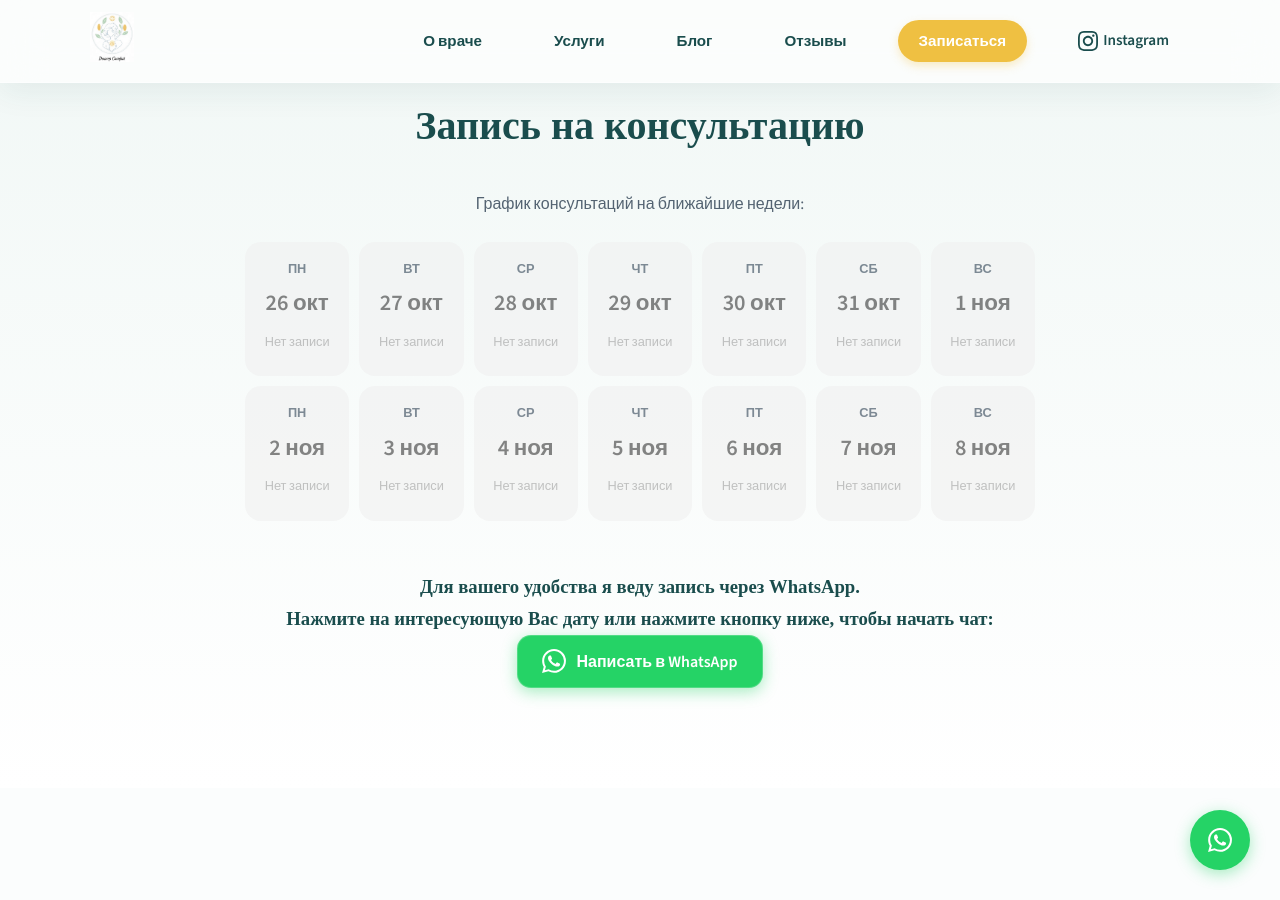
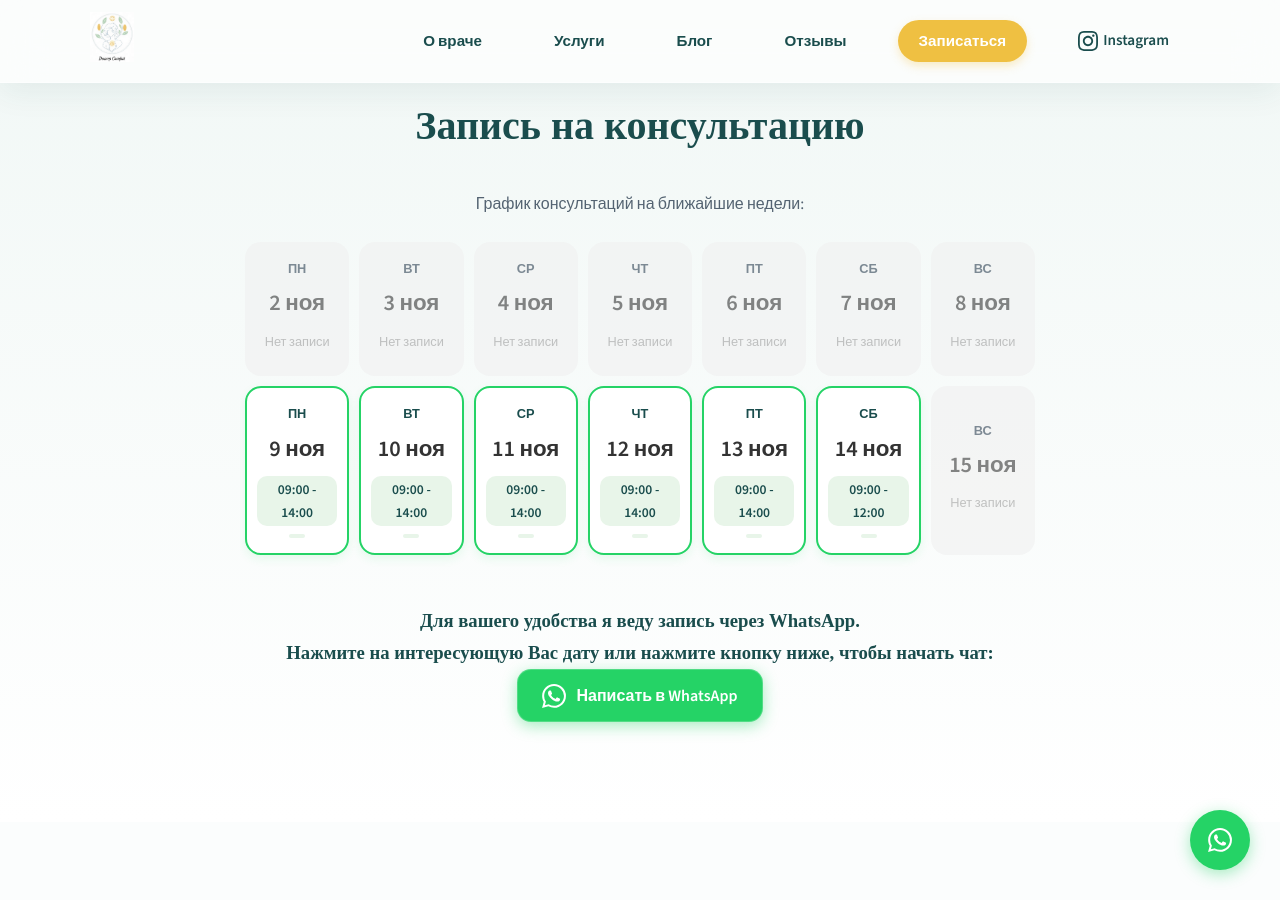
Before and after one commit to gosubv/doctorstafij, a Jekyll site: the page built from index.md, in a window 1280 px wide and 900 px high, scrolled down 5374 px. Built offline with Jekyll 4.4.1, drawn with Linux system fonts in a browser that asks for light colours.

Commit message:
Change booking slots.

```diff
--- a/_data/calendar.yml
+++ b/_data/calendar.yml
@@ -1,31 +1,3 @@
-- date: "2026-10-26"
-  time: "09:00 - 12:00"
-  is_off: false
-  is_online: false
-- date: "2026-10-27"
-  time: "09:00 - 14:00"
-  is_off: false
-  is_online: false
-- date: "2026-10-28"
-  time: "09:00 - 14:00"
-  is_off: false
-  is_online: false
-- date: "2026-10-29"
-  time: "09:00 - 14:00"
-  is_off: false
-  is_online: false
-- date: "2026-10-30"
-  time: "09:00 - 14:00"
-  is_off: false
-  is_online: false
-- date: "2026-10-31"
-  time: "09:00 - 12:00"
-  is_off: false
-  is_online: false
-- date: "2026-11-01"
-  time: ""
-  is_off: true
-  is_online: false
 - date: "2026-11-02"
   time: "09:00 - 14:00"
   is_off: false
@@ -54,3 +26,31 @@
   time: ""
   is_off: true
   is_online: false
+- date: "2026-11-09"
+  time: "09:00 - 14:00"
+  is_off: false
+  is_online: false
+- date: "2026-11-10"
+  time: "09:00 - 14:00"
+  is_off: false
+  is_online: false
+- date: "2026-11-11"
+  time: "09:00 - 14:00"
+  is_off: false
+  is_online: false
+- date: "2026-11-12"
+  time: "09:00 - 14:00"
+  is_off: false
+  is_online: false
+- date: "2026-11-13"
+  time: "09:00 - 14:00"
+  is_off: false
+  is_online: false
+- date: "2026-11-14"
+  time: "09:00 - 12:00"
+  is_off: false
+  is_online: false
+- date: "2026-11-15"
+  time: ""
+  is_off: true
+  is_online: false
```
